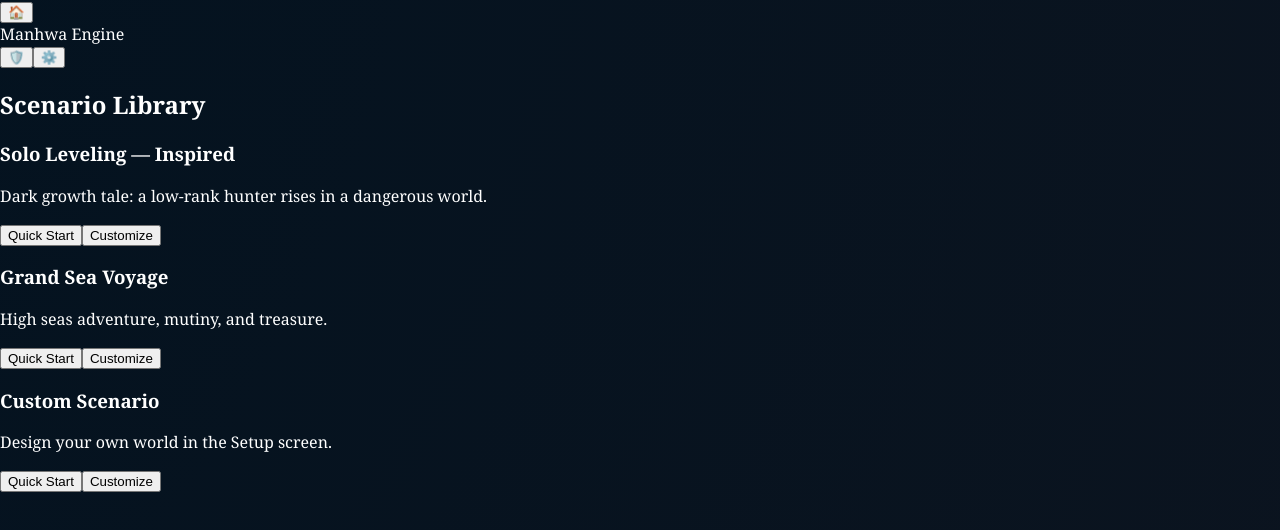
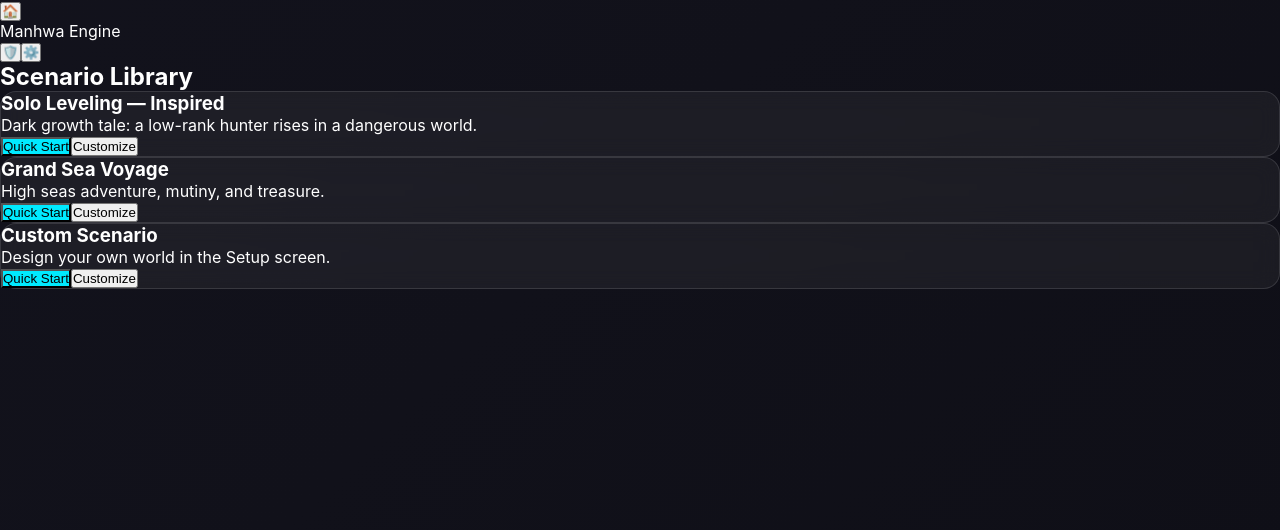
Before and after one commit to hamzaelyounou-ship-it/Manhwa-Engine-v2, a React app: page / in a window 1280 px wide. Shown: the top 530 px of the page. Built offline with nearby package versions, Linux system fonts and the light colour scheme; the HTML template or start-up script is replaced by a standard one.

Commit message:
Update index.css

```diff
--- a/src/index.css
+++ b/src/index.css
@@ -1,33 +1,111 @@
-html, body, #__next {
+/* =========================================================
+   GLOBAL RESET + DARK THEME
+   ========================================================= */
+
+* {
   margin: 0;
   padding: 0;
-  height: 100%;
-  font-family: 'Georgia', serif;
-  background: radial-gradient(circle at 10% 10%, #001220, #0d141f);
-  color: white;
-  transition: background 0.5s ease;
+  box-sizing: border-box;
 }
 
-body {
-  overflow-x: hidden;
+html, body, #root {
+  height: 100%;
+  width: 100%;
+  font-family: "Inter", sans-serif;
+  color: white;
 }
 
-button {
-  cursor: pointer;
-}
+/* =========================================================
+   BREATHING GRADIENT BACKGROUND
+   ========================================================= */
 
-.modal-backdrop {
-  background: rgba(0,0,0,0.7);
-  backdrop-filter: blur(4px);
-}
-
-@keyframes breathing {
+@keyframes breathingGradient {
   0% { background-position: 0% 50%; }
   50% { background-position: 100% 50%; }
   100% { background-position: 0% 50%; }
 }
 
+.breathing-bg,
 body {
-  background-size: 200% 200%;
-  animation: breathing 20s ease infinite;
+  background: linear-gradient(-45deg, #0d0d14, #11111a, #14141f, #0f0f19);
+  background-size: 300% 300%;
+  animation: breathingGradient 12s ease infinite;
 }
+
+/* =========================================================
+   INPUT GLASS STYLE
+   ========================================================= */
+
+.input-style,
+.bg-black\/40,
+.bg-black\/30 {
+  background: rgba(255, 255, 255, 0.05) !important;
+  border: 1px solid rgba(255, 255, 255, 0.15) !important;
+  backdrop-filter: blur(6px);
+  color: white !important;
+  border-radius: 10px !important;
+  transition: 0.2s ease;
+}
+
+.input-style:focus {
+  border: 1px solid rgba(255, 255, 255, 0.35) !important;
+}
+
+/* =========================================================
+   PANELS
+   ========================================================= */
+
+.form-panel,
+.bg-white\/5 {
+  background: rgba(255, 255, 255, 0.05) !important;
+  border: 1px solid rgba(255, 255, 255, 0.12) !important;
+  backdrop-filter: blur(10px);
+  border-radius: 16px;
+}
+
+/* story box improvement */
+.min-h-\[48vh\] {
+  background: rgba(255, 255, 255, 0.04) !important;
+  border: 1px solid rgba(255, 255, 255, 0.08);
+}
+
+/* =========================================================
+   BUTTONS
+   ========================================================= */
+
+button {
+  transition: 0.25s ease !important;
+}
+
+button:hover {
+  transform: translateY(-2px);
+  background-color: rgba(255,255,255,0.12) !important;
+}
+
+/* Cyan buttons */
+.bg-cyan-500 {
+  background-color: #00eaff !important;
+  color: black !important;
+}
+.bg-cyan-500:hover {
+  background-color: #67f5ff !important;
+}
+
+/* =========================================================
+   SCENARIO CARDS
+   ========================================================= */
+
+.grid > div.bg-white\/5 {
+  transition: 0.25s ease;
+  cursor: pointer;
+}
+
+.grid > div.bg-white\/5:hover {
+  transform: translateY(-4px);
+  background: rgba(255, 255, 255, 0.1) !important;
+}
+
+/* text sharpening */
+p, label, input, textarea {
+  font-smoothing: antialiased;
+}
```
